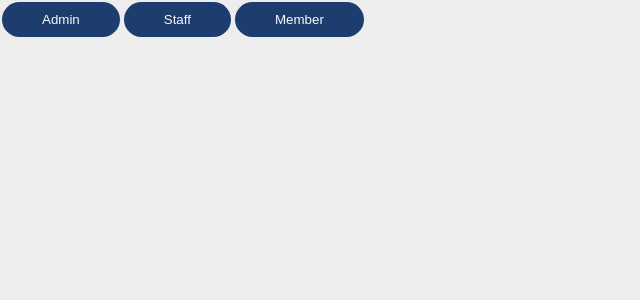
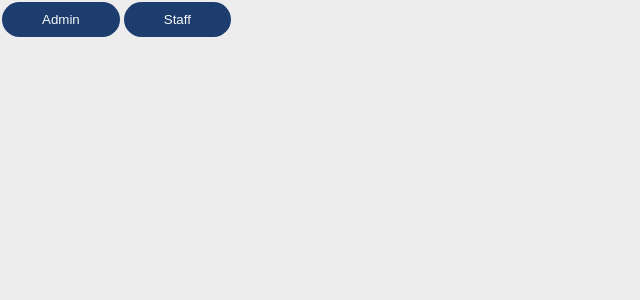
Before and after one commit to Shahnawaz00/agedcare-client, a React (Create React App) app: page / in a window 1280 px wide. Shown: the top 300 px of the page, without its empty margins (0-640 px from the left). Built offline with nearby package versions, Linux system fonts and the light colour scheme.

Commit message:
Change in home.js

```diff
--- a/src/pages/Home.js
+++ b/src/pages/Home.js
@@ -9,9 +9,6 @@ return (
         <a href="/staff">
             <button>Staff</button>
         </a>
-        <a href="/member">
-            <button>Member</button>
-        </a>
     </div>
 )
 }
```
